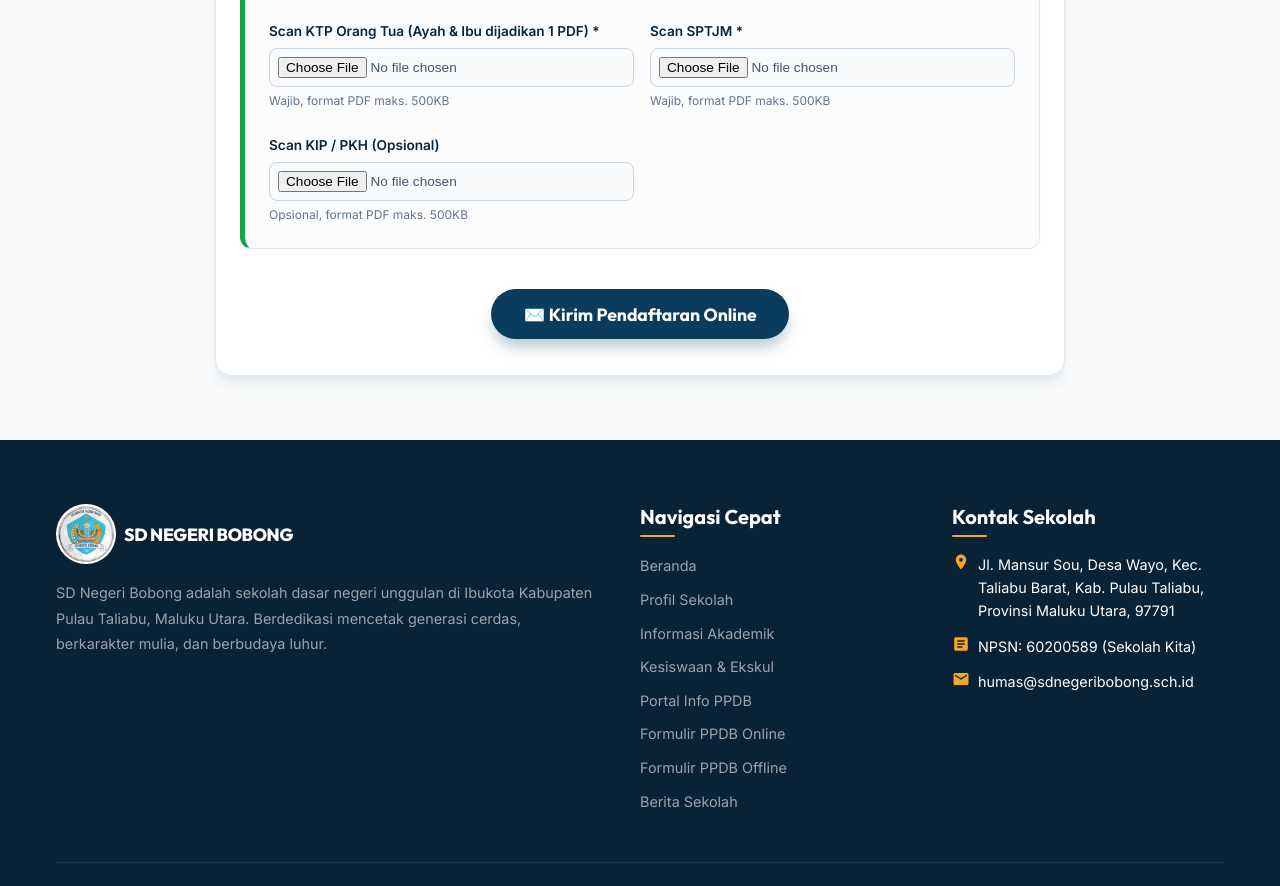
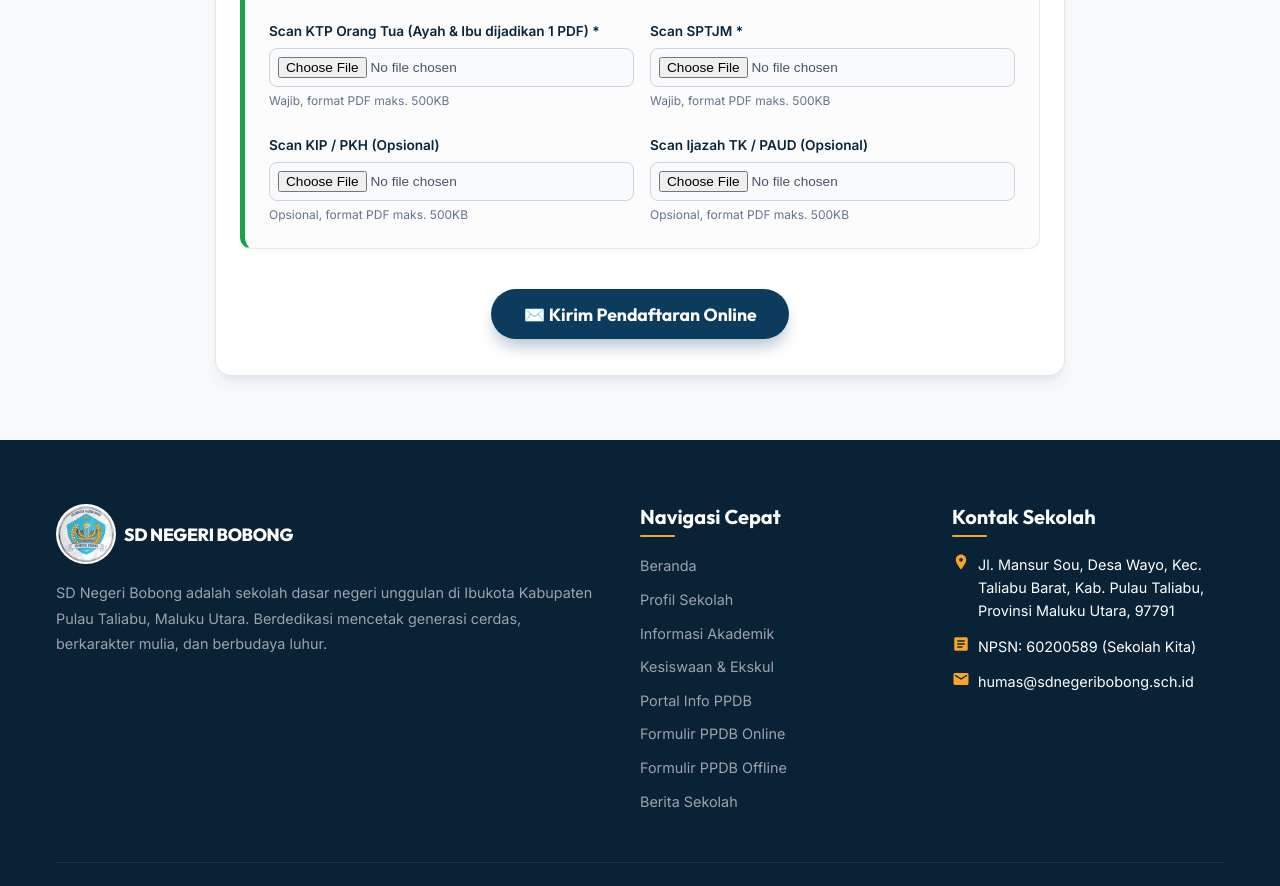
Before and after one commit to umamit/sdbobong, a Next.js app: page /ppdb-online in a window 1280 px wide. Shown: the part 2020-2906 px from the top of the page. Built offline with nearby package versions, Linux system fonts and the light colour scheme; no server answers.

Commit message:
feat(ppdb-online): add optional Scan Ijazah TK/PAUD upload option to registration form and admin dashboard

```diff
--- a/src/app/actions/ppdb.js
+++ b/src/app/actions/ppdb.js
@@ -71,6 +71,7 @@ export async function submitPpdbAction(formData) {
     const berkas_ktp_file = formData.get('berkas_ktp');
     const berkas_sptjm_file = formData.get('berkas_sptjm');
     const berkas_kip_file = formData.get('berkas_kip');
+    const berkas_ijazah_file = formData.get('berkas_ijazah');
 
     const processUpload = async (fileObj, label, required = true) => {
       if (!fileObj || !(fileObj instanceof File) || fileObj.size === 0) {
@@ -101,6 +102,7 @@ export async function submitPpdbAction(formData) {
     let berkas_ktp = "";
     let berkas_sptjm = "";
     let berkas_kip = "";
+    let berkas_ijazah = "";
 
     try {
       berkas_kk = await processUpload(berkas_kk_file, "Kartu Keluarga", true);
@@ -108,6 +110,7 @@ export async function submitPpdbAction(formData) {
       berkas_ktp = await processUpload(berkas_ktp_file, "KTP Orang Tua", true);
       berkas_sptjm = await processUpload(berkas_sptjm_file, "SPTJM", true);
       berkas_kip = await processUpload(berkas_kip_file, "KIP/PKH", false);
+      berkas_ijazah = await processUpload(berkas_ijazah_file, "Ijazah TK/PAUD", false);
     } catch (uploadErr) {
       return { error: uploadErr.message };
     }
@@ -154,7 +157,8 @@ export async function submitPpdbAction(formData) {
           berkas_akta,
           berkas_ktp,
           berkas_sptjm,
-          berkas_kip
+          berkas_kip,
+          berkas_ijazah
         };
 
         const supabaseData = {};
@@ -165,14 +169,15 @@ export async function submitPpdbAction(formData) {
         }
 
         // Check if we need to pack berkas into alamat_domisili (fallback for zero-migration)
-        const missingBerkasCols = ['berkas_kk', 'berkas_akta', 'berkas_ktp', 'berkas_sptjm', 'berkas_kip'].some(c => !availableCols.includes(c));
+        const missingBerkasCols = ['berkas_kk', 'berkas_akta', 'berkas_ktp', 'berkas_sptjm', 'berkas_kip', 'berkas_ijazah'].some(c => !availableCols.includes(c));
         if (missingBerkasCols) {
           const berkasData = {
             berkas_kk,
             berkas_akta,
             berkas_ktp,
             berkas_sptjm,
-            berkas_kip
+            berkas_kip,
+            berkas_ijazah
           };
           supabaseData.alamat_domisili = packBerkasIntoAlamat(alamat, berkasData);
         }
@@ -226,7 +231,8 @@ export async function submitPpdbAction(formData) {
         berkas_akta,
         berkas_ktp,
         berkas_sptjm,
-        berkas_kip
+        berkas_kip,
+        berkas_ijazah
       };
 
       localRecords.unshift(newRecord);
--- a/src/app/admin/dashboard/page.js
+++ b/src/app/admin/dashboard/page.js
@@ -45,7 +45,8 @@ export default async function AdminDashboardPage() {
             berkas_akta: r.berkas_akta || unpacked.berkas.berkas_akta || "",
             berkas_ktp: r.berkas_ktp || unpacked.berkas.berkas_ktp || "",
             berkas_sptjm: r.berkas_sptjm || unpacked.berkas.berkas_sptjm || "",
-            berkas_kip: r.berkas_kip || unpacked.berkas.berkas_kip || ""
+            berkas_kip: r.berkas_kip || unpacked.berkas.berkas_kip || "",
+            berkas_ijazah: r.berkas_ijazah || unpacked.berkas.berkas_ijazah || ""
           };
         });
         dbStatus = 'active';
@@ -84,7 +85,8 @@ export default async function AdminDashboardPage() {
           berkas_akta: r.berkas_akta || "",
           berkas_ktp: r.berkas_ktp || "",
           berkas_sptjm: r.berkas_sptjm || "",
-          berkas_kip: r.berkas_kip || ""
+          berkas_kip: r.berkas_kip || "",
+          berkas_ijazah: r.berkas_ijazah || ""
         }));
         records.sort((a, b) => (b.waktu_daftar || "").localeCompare(a.waktu_daftar || ""));
       } catch (e) {
--- a/src/app/api/ppdb/route.js
+++ b/src/app/api/ppdb/route.js
@@ -71,7 +71,8 @@ export async function GET(request) {
               berkas_akta: r.berkas_akta || unpacked.berkas.berkas_akta || "",
               berkas_ktp: r.berkas_ktp || unpacked.berkas.berkas_ktp || "",
               berkas_sptjm: r.berkas_sptjm || unpacked.berkas.berkas_sptjm || "",
-              berkas_kip: r.berkas_kip || unpacked.berkas.berkas_kip || ""
+              berkas_kip: r.berkas_kip || unpacked.berkas.berkas_kip || "",
+              berkas_ijazah: r.berkas_ijazah || unpacked.berkas.berkas_ijazah || ""
             };
           });
         }
@@ -113,7 +114,8 @@ export async function GET(request) {
             berkas_akta: r.berkas_akta || "",
             berkas_ktp: r.berkas_ktp || "",
             berkas_sptjm: r.berkas_sptjm || "",
-            berkas_kip: r.berkas_kip || ""
+            berkas_kip: r.berkas_kip || "",
+            berkas_ijazah: r.berkas_ijazah || ""
           }));
           records.sort((a, b) => (b.waktu_daftar || "").localeCompare(a.waktu_daftar || ""));
         } catch (e) {
--- a/src/app/ppdb-online/page.js
+++ b/src/app/ppdb-online/page.js
@@ -40,6 +40,7 @@ export default function PPDBOnlineForm() {
   const [fileKtp, setFileKtp] = useState(null);
   const [fileSptjm, setFileSptjm] = useState(null);
   const [fileKip, setFileKip] = useState(null);
+  const [fileIjazah, setFileIjazah] = useState(null);
 
   const handleChange = (e) => {
     const { name, value } = e.target;
@@ -157,6 +158,9 @@ export default function PPDBOnlineForm() {
       submissionData.append('berkas_sptjm', fileSptjm);
       if (fileKip) {
         submissionData.append('berkas_kip', fileKip);
+      }
+      if (fileIjazah) {
+        submissionData.append('berkas_ijazah', fileIjazah);
       }
 
       const res = await submitPpdbAction(submissionData);
@@ -790,8 +794,29 @@ export default function PPDBOnlineForm() {
                   />
                   <small style={{ display: 'block', color: '#64748b', fontSize: '0.75rem', marginTop: '0.25rem' }}>Opsional, format PDF maks. 500KB</small>
                 </div>
-                <div className="form-group" style={{ marginBottom: 0, display: 'none' }}>
-                  {/* Empty cell */}
+                <div className="form-group" style={{ marginBottom: 0 }}>
+                  <label htmlFor="berkas_ijazah" style={{ display: 'block', fontWeight: 600, marginBottom: '0.35rem', fontSize: '0.85rem', color: 'var(--primary-dark)' }}>
+                    Scan Ijazah TK / PAUD (Opsional)
+                  </label>
+                  <input
+                    type="file"
+                    id="berkas_ijazah"
+                    name="berkas_ijazah"
+                    accept=".pdf"
+                    onChange={(e) => handleFileChange(e, setFileIjazah, "Ijazah TK/PAUD")}
+                    style={{
+                      padding: '0.5rem',
+                      display: 'block',
+                      width: '100%',
+                      fontSize: '0.85rem',
+                      color: '#475569',
+                      backgroundColor: '#f8fafc',
+                      border: '1px solid #cbd5e1',
+                      borderRadius: '8px',
+                      cursor: 'pointer'
+                    }}
+                  />
+                  <small style={{ display: 'block', color: '#64748b', fontSize: '0.75rem', marginTop: '0.25rem' }}>Opsional, format PDF maks. 500KB</small>
                 </div>
               </div>
             </div>
--- a/src/components/admin/shared/Modals.jsx
+++ b/src/components/admin/shared/Modals.jsx
@@ -891,7 +891,8 @@ export default function Modals() {
                     { label: "Akta Kelahiran", field: "berkas_akta", icon: "👶" },
                     { label: "KTP Orang Tua", field: "berkas_ktp", icon: "🪪" },
                     { label: "SPTJM", field: "berkas_sptjm", icon: "✍️" },
-                    { label: "KIP / PKH (Opsional)", field: "berkas_kip", icon: "💳" }
+                    { label: "KIP / PKH (Opsional)", field: "berkas_kip", icon: "💳" },
+                    { label: "Ijazah TK / PAUD (Opsional)", field: "berkas_ijazah", icon: "🎓" }
                   ].map((doc, idx) => {
                     const url = selectedRecord[doc.field];
                     return (
```
Also changed, not shown: src/lib/database.js.
